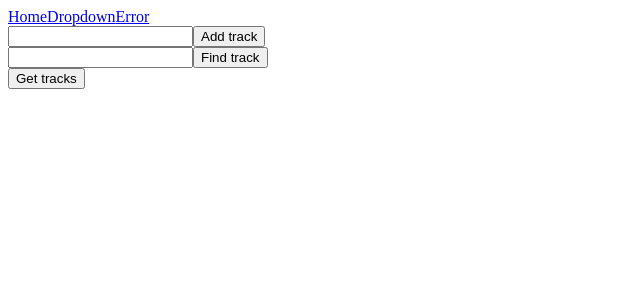
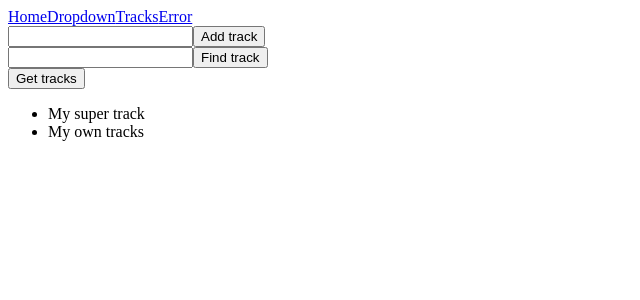
Before and after one commit to GarrySh/react-hello-world, a React (Create React App) app: page / in a window 1280 px wide. Shown: the top 300 px of the page, without its empty margins (0-640 px from the left). Built offline with nearby package versions, Linux system fonts and the light colour scheme.

Commit message:
add react router

```diff
--- a/package.json
+++ b/package.json
@@ -3,6 +3,8 @@
   "version": "0.1.0",
   "private": true,
   "dependencies": {
+    "connected-react-router": "^4.5.0",
+    "history": "^4.7.2",
     "prop-types": "^15.6.2",
     "react": "^16.5.2",
     "react-dom": "^16.5.2",
--- a/src/App.js
+++ b/src/App.js
@@ -52,10 +52,13 @@ class App extends Component {
 }
 
 export default connect(
-  state => ({
-    tracks: state.tracks,
+  (state, ownProps) => {
+    console.log(ownProps)
+    return {
+      tracks: state.tracks,
     // tracks: state.tracks.filter(track => track.name.includes(state.searchValue)),
-  }),
+    }
+  },
   dispatch => ({
     onAddTrack: (trackName) => {
       const payload = {
--- a/src/Menu.js
+++ b/src/Menu.js
@@ -7,6 +7,7 @@ export default class Menu extends Component {
       <div>
         <Link to='/'>Home</Link>
         <Link to='/dropdown'>Dropdown</Link>
+        <Link to='/tracks/1'>Tracks</Link>
         <Link to='/error'>Error</Link>
       </div>
     )
--- /dev/null
+++ b/src/Track.js
@@ -0,0 +1,23 @@
+import React, { Component } from 'react';
+import { connect } from 'react-redux';
+
+class Track extends Component {
+  render() {
+    // console.log(this.props.track.name)
+    return (
+      <div>
+        Track
+        {this.props.track.name}
+      </div>
+    )
+  }
+}
+
+const mapStateToProps = (state, ownProps) => {
+  console.log('ownProps in tracks', ownProps, 'state', state);
+  return {
+    track: state.tracks.find(track => track.id === Number(ownProps.match.params.id))
+  };
+};
+
+export default connect(mapStateToProps)(Track);
--- /dev/null
+++ b/src/history.js
@@ -0,0 +1,5 @@
+import { createBrowserHistory } from 'history';
+
+const history = createBrowserHistory();
+
+export default history;
--- a/src/index.js
+++ b/src/index.js
@@ -8,25 +8,38 @@ import reducers from './reducers';
 import { composeWithDevTools } from 'redux-devtools-extension';
 import thunk from 'redux-thunk';
 import Menu from './Menu';
-import { BrowserRouter, Route, Switch } from 'react-router-dom';
+import history from './history';
+import Track from './Track'
+import { Router, Route, Switch } from 'react-router';
+import { routerMiddleware } from 'connected-react-router'
+// import { BrowserRouter, Route, Switch } from 'react-router-dom';
 
-const store = createStore(reducers, composeWithDevTools(applyMiddleware(thunk)));
+const store = createStore(
+  reducers,
+  composeWithDevTools(
+    applyMiddleware(
+      routerMiddleware(history),
+      thunk,
+    ),
+  ),
+);
 
-const newRoute = () => <div>New route</div>
+// const newRoute = () => <div>New route</div>
 const Error = () => <div>Error</div>
 
 ReactDom.render(
   <Provider store={store}>
-    <BrowserRouter>
+    <Router history={history}>
       <div>
         <Menu />
         <Switch>
           <Route path="/" component={App} exact />
           <Route path="/dropdown" component={Dropdown} />
+          <Route path="/tracks/:id" component={Track} />
           <Route component={Error} />
         </Switch>
       </div>
-    </BrowserRouter>
+    </Router>
   </Provider>,
   document.getElementById('root')
 );
--- a/src/reducers/index.js
+++ b/src/reducers/index.js
@@ -1,11 +1,15 @@
 import { combineReducers } from 'redux';
+import { connectRouter } from 'connected-react-router';
+import history from '../history';
 
 import tracks from './tracks';
 import playlists from './playlists';
 import filterTracks from './tracks';
 
-export default combineReducers({
+const reducers = combineReducers({
   tracks,
   playlists,
   filterTracks,
-})
+});
+
+export default connectRouter(history)(reducers);
--- a/src/reducers/tracks.js
+++ b/src/reducers/tracks.js
@@ -1,4 +1,13 @@
-const initialState = [];
+const initialState = [
+  {
+    id: 1,
+    name: 'My super track',
+  },
+  {
+    id: 2,
+    name: 'My own tracks',
+  }
+];
 
 export default (state = initialState, action) => {
   switch (action.type) {
```
Also changed, not shown: 1 other file (tests, documents, lock files or other folders).
